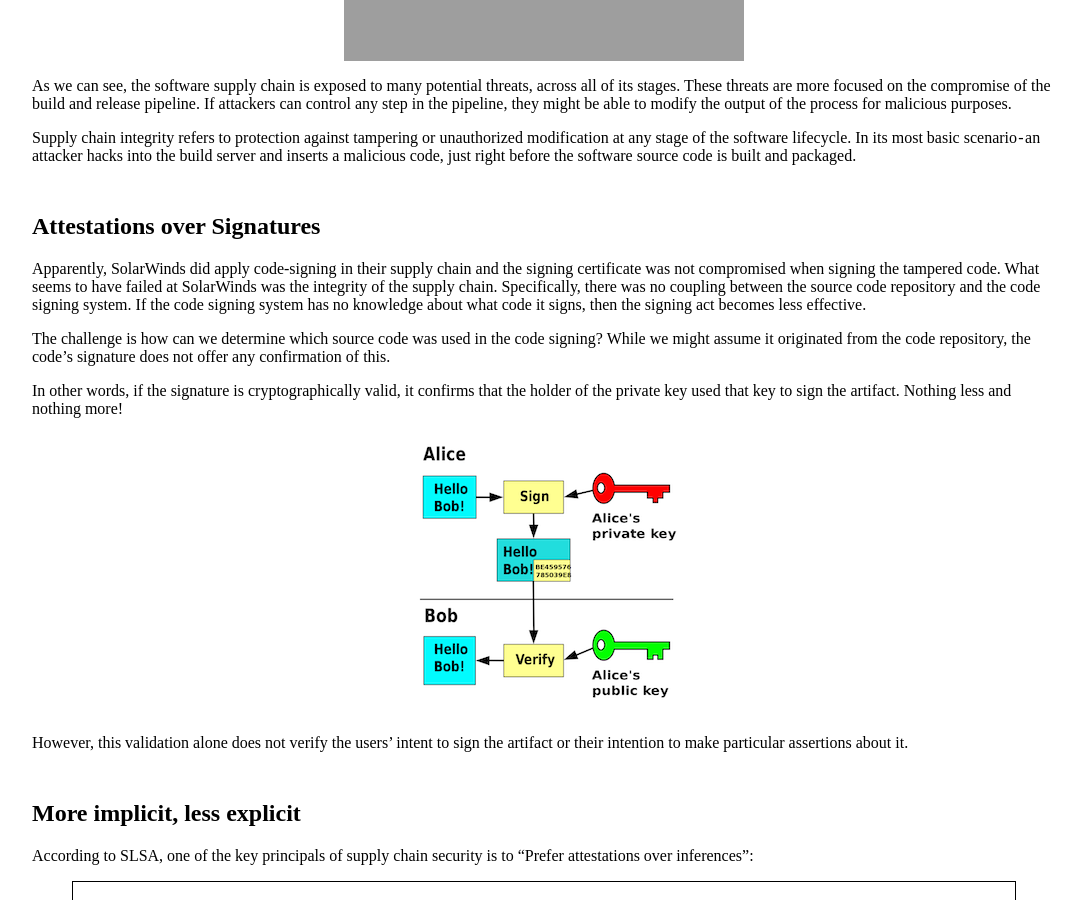
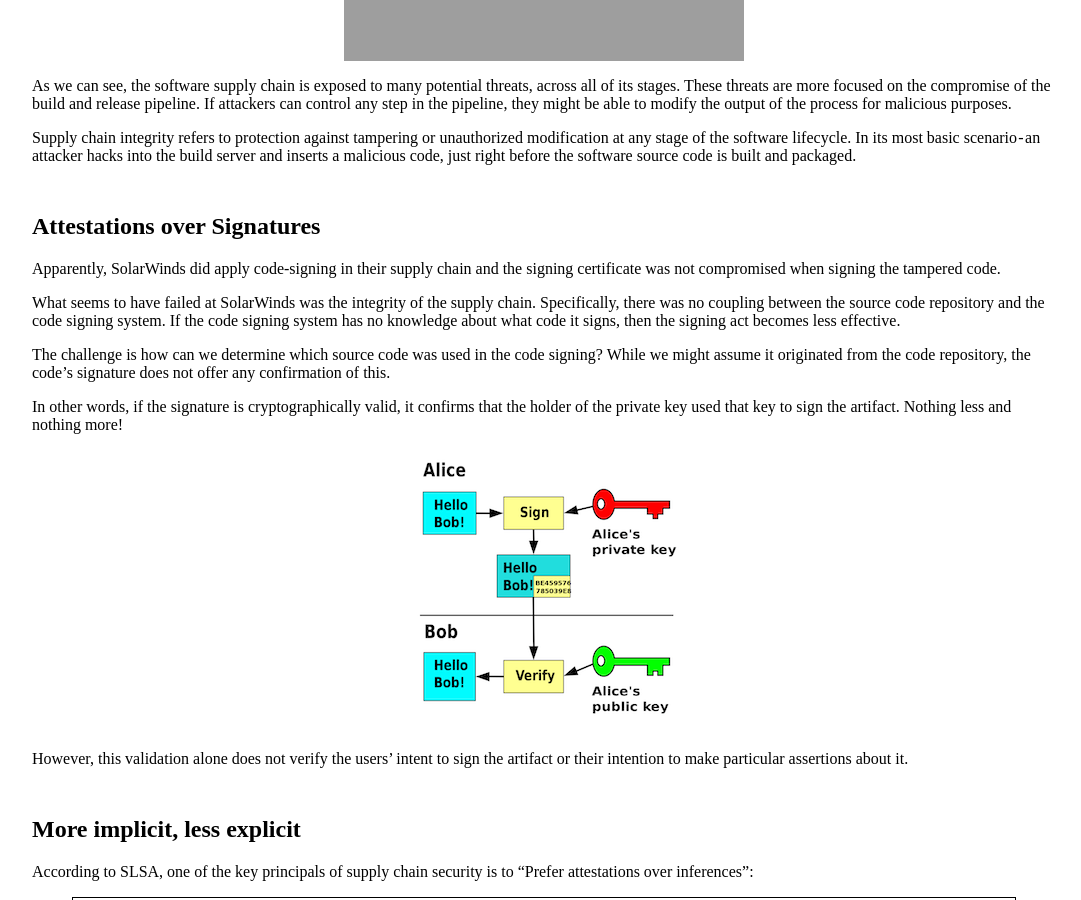
Before and after one commit to waseemh/waseemh.github.io, a Jekyll site: the page built from _posts/2024-07-27-zero-trust-software-supply-chain-farm-to-table-cryptographic-guarantees.md, in a window 1280 px wide and 900 px high, scrolled down 1510 px. Shown: the whole window, without its empty margins (96-1177 px from the left). Built offline with Jekyll 4.4.1, drawn with Linux system fonts in a browser that asks for light colours; part of the change alters nothing that is shown; some of the changed text lies outside the part shown.

```diff
--- a/_posts/2024-07-27-zero-trust-software-supply-chain-farm-to-table-cryptographic-guarantees.md
+++ b/_posts/2024-07-27-zero-trust-software-supply-chain-farm-to-table-cryptographic-guarantees.md
@@ -37,7 +37,9 @@ Supply chain integrity refers to protection against tampering or unauthorized mo
 In its most basic scenario - an attacker hacks into the build server and inserts a malicious code, just right before the software source code is built and packaged.
 
 ## Attestations over Signatures
-Apparently, SolarWinds did apply code-signing in their supply chain and the signing certificate was not compromised when signing the tampered code. What seems to have failed at SolarWinds was the integrity of the supply chain.
+Apparently, SolarWinds did apply code-signing in their supply chain and the signing certificate was not compromised when signing the tampered code.
+
+What seems to have failed at SolarWinds was the integrity of the supply chain.
 Specifically, there was no coupling between the source code repository and the code signing system. If the code signing system has no knowledge about what code it signs, then the signing act becomes less effective.
 
 The challenge is how can we determine which source code was used in the code signing? While we might assume it originated from the code repository, the code's signature does not offer any confirmation of this.
@@ -99,7 +101,7 @@ In-toto is composed of the following users and steps:
 The first step is to define the layout. The project owners define the build and release pipeline through a sequence of steps outlined in a layout.
 Each step specifies the parties authorized to perform it, identified by their public keys, and can include constraints dictating its permissible actions (e.g., restricting modifications on specific files).
 
-Layout example
+![in-toto layout example](https://waseemh.github.io/images/1_JWXvIbGJIBhTo6E0uhRbKA.png)
 
 Each step in the layout can detail its expected materials (input), expected products (outputs), expected execution command, a threshold for the number of independently signed pieces of data required for verification, and the public keys of the parties authorized to sign its metadata.
 
@@ -111,7 +113,7 @@ Once the layout is defined, it's cryptographically signed by the project owners
 Throughout the pipeline execution, metadata linking steps are generated and signed using the private key of the functionary responsible for each step. These links are the signed evidence of the step.
 These links are generated by recording the commands execution and hashing the inputs and outputs of the steps in the pipeline. The link metadata is then signed using the private key of the step's functionary.
 
-Link metadata example of a build step using gcc compiler
+![in-toto link metadata example](https://waseemh.github.io/images/1_rd4KPQbUk2FDUk5IBEh0nw.png)
 
 The link metadata recorded from each step can be verified to ensure that all steps were carried out appropriately in the manner specified by the layout (layout integrity) and by the correct parties (step authentication).
 
```
